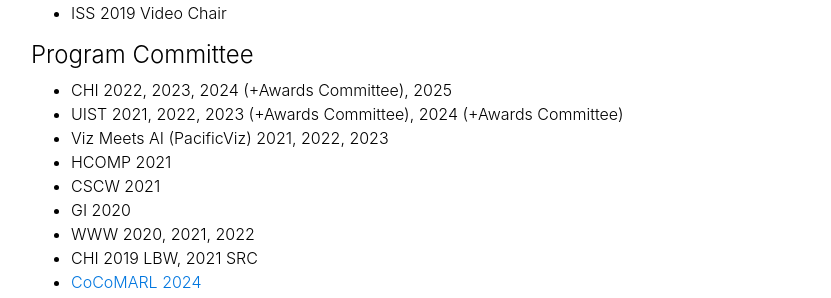
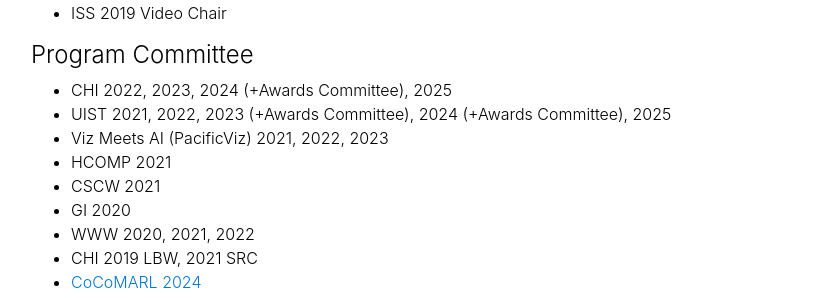
Before and after one commit to minsukchang/minsukchang.github.io, a Jekyll site: the page built from _pages/activities.md, in a window 1280 px wide and 900 px high. Shown: the part 322-620 px from the top of the window, without its empty margins (224-1055 px from the left). Built offline with Jekyll 4.4.1, drawn with Linux system fonts in a browser that asks for light colours; comment, search, counter and statistics services are not loaded; a style sheet for code colours, icons or effects is not loaded.

Commit message:
Update activities.md

```diff
--- a/_pages/activities.md
+++ b/_pages/activities.md
@@ -18,7 +18,7 @@
 
 #### Program Committee
 - CHI 2022, 2023, 2024 (+Awards Committee), 2025
-- UIST 2021, 2022, 2023 (+Awards Committee), 2024 (+Awards Committee)
+- UIST 2021, 2022, 2023 (+Awards Committee), 2024 (+Awards Committee), 2025
 - Viz Meets AI (PacificViz) 2021, 2022, 2023
 - HCOMP 2021
 - CSCW 2021
```
